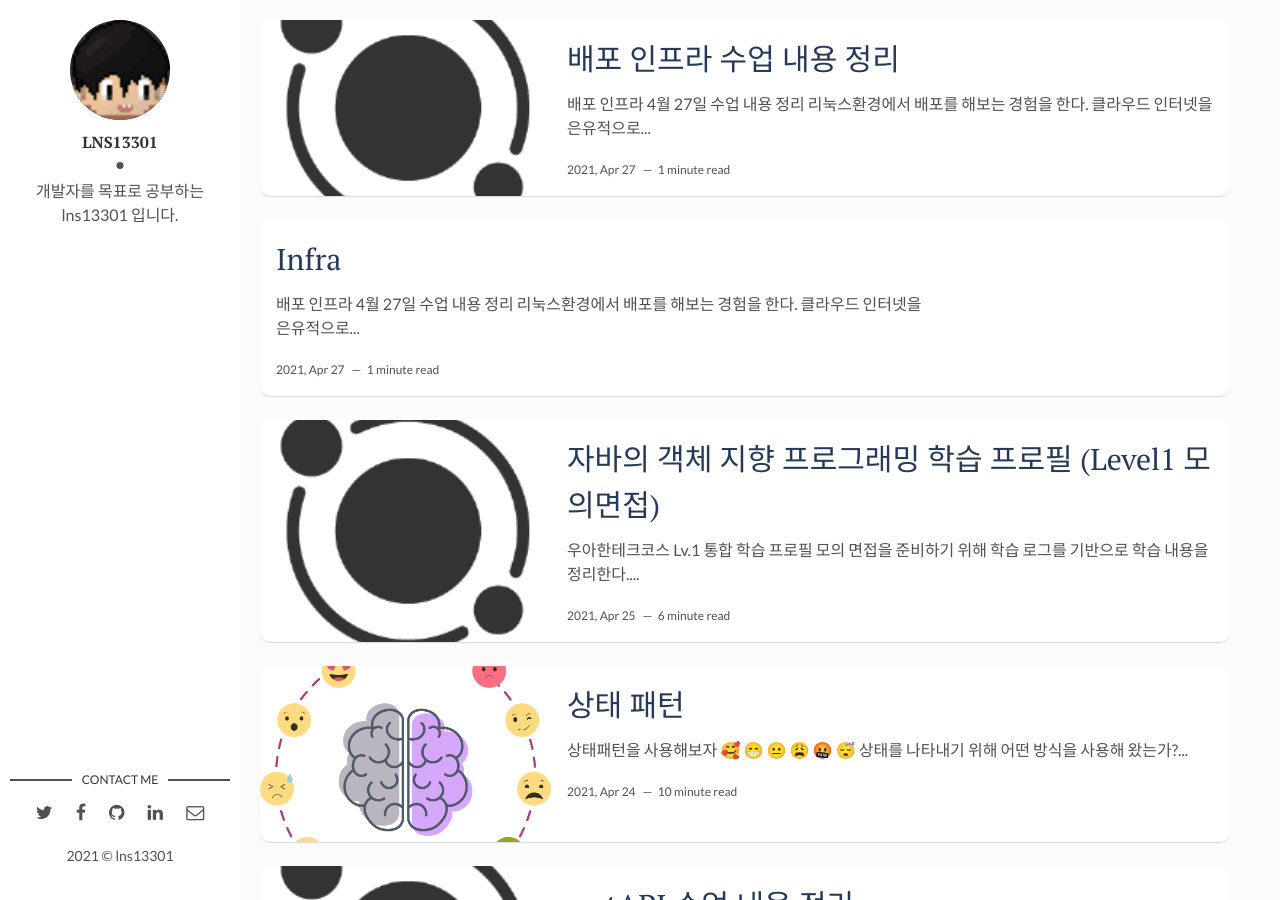
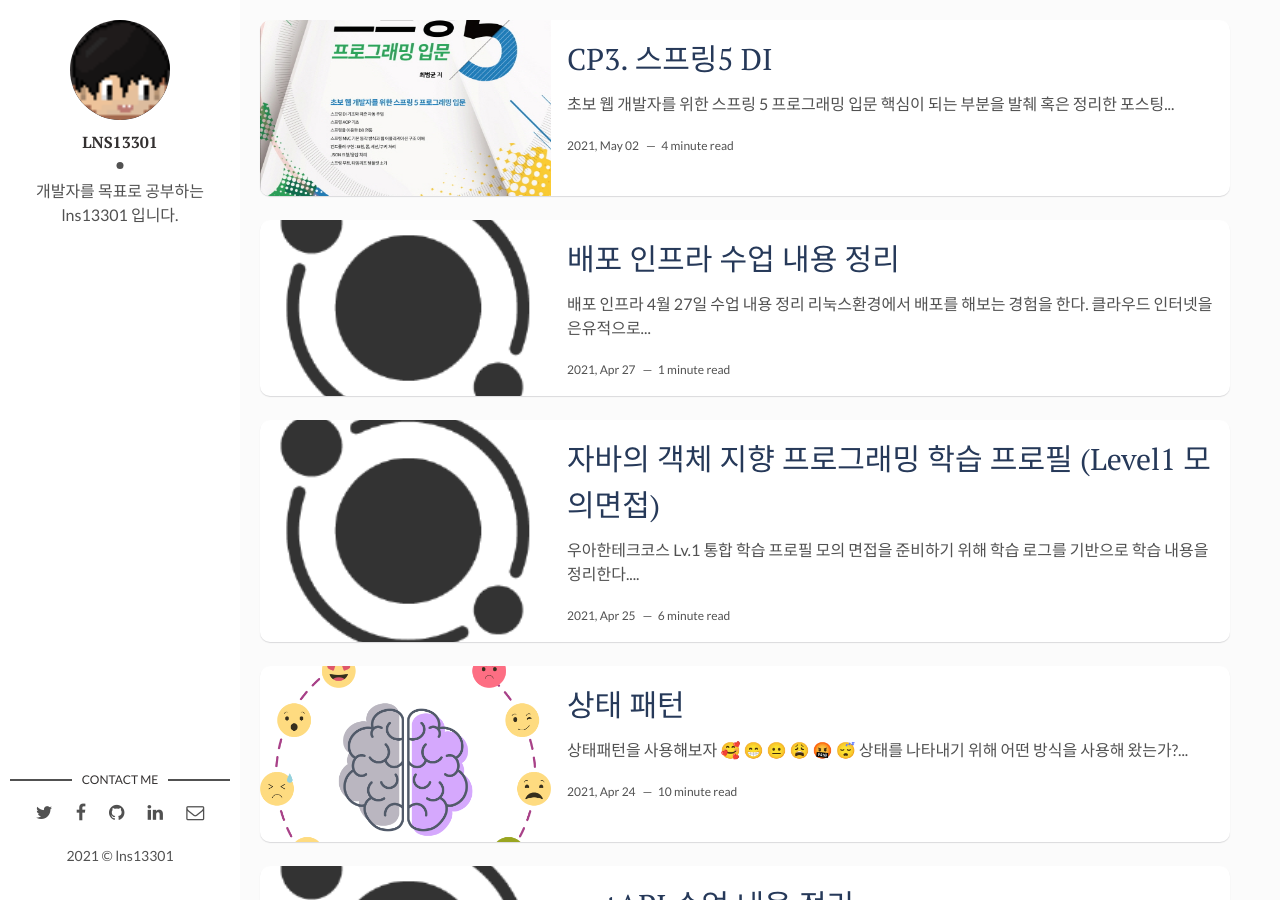
Before and after one commit to lns13301/github-blog, a Jekyll site: the page built from index.html, in a window 1280 px wide and 900 px high. Built offline with Jekyll 4.4.1, drawn with Linux system fonts in a browser that asks for light colours; the list of posts is cut into pages by our own code; part of the change alters nothing that is shown.

Commit message:
feat: 스프링5 챕터3 정리 추가

````diff
--- a/_posts/2021-04-27-infla.md
+++ /dev/null
@@ -1,58 +0,0 @@
----
-layout: post
-title: 배포 인프라 수업 내용 정리
-date: 2021-04-27 20:50:00 +0900
-description: 우테코 수업
-img: woowacourse.png
-tags: network study
----
-
-# 배포 인프라
-
-4월 27일 수업 내용 정리
-
-리눅스환경에서 배포를 해보는 경험을 한다.
-
-
-## 클라우드
-
-인터넷을 은유적으로 부르는 말이다.
-
-
-
-## 관심사의 분리
-
-- 우리의 서비스가 어떻게 구성되어 있나요?
-  - 파일, DB 등 저장소에 있는 데이터를 서버에서 원하는대로 가공해서 정보를 전달
-  - 데이터를 어떻게 <b>얻을, 가공, 보관/처리</b> 할 것인가?
-  - <b>어떤 대상</b>에게 서비스를 할 것인가?
-  - 사용자가 <b>원하는 것</b>은 무엇인가?
-
-
-
-## 개인 PC / 사무실 서버에서 서비스할 경우
-
-### 문제점
-
-- 데이터를 어떻게 관리할 것인가
-- 서브를 어떻게 관리할 것인가
-- 네트워크를 어떻게 관리할 것인가
-
-
-
-## 데이터센터를 활용할 경우
-
-### 문제점
-
-- 데이터를 어떻게 관리할 것인가
-  - 이중화 구성은 어떻게 하지?
-  - 데이터센토도 이중화할 필요는 없을까?
-  - 자주 사용하지 않는 데이터는 장기 백업을 해야하나?
-- 서브를 어떻게 관리할 것인가
-  - Rock 관리를 위해 상주인력을 둬야하나
-  - 유휴장비는 얼마나 두어야 할까?
-  - 배포 구성은 어떻게 하지?
-- 네트워크를 어떻게 관리할 것인가
-  - DDoS 대응장비는 있는걸까?
-  - 보안 구성(망분리, 방화벽, VPN, OTP 등)은 누가 하지?
-  - 보안 관제도 따로 두어야 하는걸까?
--- a/_posts/2021-04-27-infra.md
+++ b/_posts/2021-04-27-infra.md
@@ -1,9 +1,17 @@
+---
+layout: post
+title: 배포 인프라 수업 내용 정리
+date: 2021-04-27 20:50:00 +0900
+description: 우테코 수업
+img: woowacourse.png
+tags: network study
+---
+
 # 배포 인프라
 
 4월 27일 수업 내용 정리
 
 리눅스환경에서 배포를 해보는 경험을 한다.
-
 
 
 ## 클라우드
--- /dev/null
+++ b/_posts/2021-05-02-spring5-chapter3.md
@@ -0,0 +1,184 @@
+---
+layout: post
+title: CP3. 스프링5 DI
+date: 2021-05-02 14:50:00 +0900
+description: 스프링 스터디를 위한 챕터별 내용 정리
+img: spring5.jpg
+tags: spring study
+---
+
+# 초보 웹 개발자를 위한 스프링 5 프로그래밍 입문
+
+핵심이 되는 부분을 발췌 혹은 정리한 포스팅 입니다.
+
+## Chapter 03 스프링 DI
+
+- 객체 의존과 의존 주입(DI)
+- 객체 조립
+- 스프링 DI 설정
+
+
+
+### 1. 의존이란?
+
+한 클래스가 다른 클래스의 메서드를 실행할 때 이를 <b>의존</b>한다고 표현한다.
+
+```java
+public class MemeberRegisterService {
+  // MemberDao 는 MemberRegisterService 클래스의 의존 객체가 된다.
+	private MemberDao memberDao = new MemberDao();
+}
+
+public static void main(String[] args) {
+  // 의존하는 MemberDao 의 객체도 함께 생성한다.
+  MemberRegisterService mrs = new MemberRegisterService();
+}
+```
+
+클래스 내부에서 직접 의존 객체를 생성하는 것이 쉽긴 하지만 유지보수 관점에서 문제점을 유발할 수 있다.
+
+그렇기 때문에 직접 의존 객체를 생성하는 것이 아닌 의존 객체를 주입 받는 방법을 사용하면 위의 문제를 해결할 수 있다.
+
+
+
+### 2. DI를 통한 의존 처리
+
+DI(Dependency Injection, 의존 주입)는 의존하는 객체를 직접 생성하는 대신 의존 객체를 전달받는 방식을 사용한다.
+
+위에 예시로 구현해둔 MemberRegisterService 클래스에 DI 를 적용하면 아래와 같이 구현할 수 있다.
+
+```java
+public class MemeberRegisterService {
+	private MemberDao memberDao = new MemberDao();
+
+  public MemberRegisterService(MemberDao memberDao) {
+    this.memberDao = memberDao;
+  }
+}
+```
+
+직접 의존 객체를 생성했던 코드와 달리 바뀐 코드는 의존 객체를 직접 생성하지 않고 생성자를 통해서 의존 객체를 전달받는다.
+
+위와 같이 생성자(혹은 Setter)를 통해 의존하고 있는 객체를 주입 받는 것을 DI 패턴을 따르고 있다고 한다.
+
+
+
+### 3. DI와 의존 객체 변경의 유연함
+
+MemberDao 클래스는 회원 데이터를 데이터베이스에 저장한다고 가정한다. 이 상태에서 회원 데이터의 빠른 조회를 위해 캐시를 적용해야 하는 상황이 발생했다. 그래서 MemberDao 클래스를 상속받은 CachedMemberDao 클래스를 만들었다.
+
+여러 객체에서 MemberDao 를 사용 중이라면 사용 중인 모든 객체의 필드를 CachedMemberDao 로 수정해 줘야 한다. 하지만 DI 를 사용하면 실제 객체를 생성하는 한 곳만 CachedMemberDao 로 수정해주면 나머지 객체를 생성할 때 자동으로 생성자에 변경된 CachedMemberDao 인스턴스가 주입되어 생성된다.
+
+앞서 의존 객체를 직접 생성했던 방식에 비해 변경할 코드가 한 곳으로 집중되는 것을 알 수 있다.
+
+
+
+### 5. 객체 조립기
+
+앞서 DI 를 설명할 때 객체 생성에 사용할 클래스를 변경하기 위해 객체를 주입하는 코드 한 곳만 변경하면 된다고 했다. 그렇다면 실제 객체를 생성하는 코드는 메인 메서드에서 객체를 생성하면 될 것 같다.
+
+```java
+public static void main(String[] args) {
+  MemberDao memberDao = new MemberDao();
+  MemberRegisterService mrs = new MemberRegisterService(memberDao);
+  ChangePasswordService cps = new ChangePasswordService();
+  cps.setMemberDao(memberDao);
+}
+```
+
+위의 방법보다 더 나은 방법은 객체를 생성하고 의존 객체를 주입해주는 클래스를 따로 작성하는 것이다. 의존 객체를 주입한다는 것은 서로 다른 두 객체를 조립한다고 생각할 수 있는데, 이런 의미에서 이 클래스를 조립기라고도 표현한다.
+
+```java
+public class Assembler {
+	private MemberDao memberDao;
+	private MemberRegisterService regSvc;
+	private ChangePasswordService pwdSvc;
+
+	public Assembler() {
+		memberDao = new MemberDao();
+		regSvc = new MemberRegisterService(memberDao);
+		pwdSvc = new ChangePasswordService();
+		pwdSvc.setMemberDao(memberDao);
+	}
+
+	public MemberDao getMemberDao() {
+		return memberDao;
+	}
+
+	public MemberRegisterService getMemberRegisterService() {
+    return regSvc;
+  }
+
+  public ChangePasswordService getChangePasswordService() {
+    return pwdSvc;
+  }
+}
+```
+
+Assembler 클래스를 사용하는 코드는 다음처럼 Assembler 객체를 생성한다. 그리고 get 메서드를 이용해서 필요한 객체를 구하고 그 객체를 사용한다.
+
+
+
+### 6. 스프링의 DI 설정
+
+스프링은 DI 를 지원하는 범용 조립기와 유사한 기능을 제공한다.
+
+에너테이션
+
+- @Configuration: 스프링 설정 클래스를 의미한다. 이 애너테이션을 붙여야 스프링 설정 클래스로 사용할 수 있다.
+- @Bean: 메서드가 생성한 객체를 빈이라고 설정한다.
+
+AnnotationConfigApplicationContext 클래스를 이용해서 스프링 컨테이너를 생성할 수 있다.
+
+```java
+ApplicationContext ctx = new AnnotationConfigApplicationContext(AppCtx.class);
+
+// 컨테이너에서 이름이 memberRegSvc 인 빈 객체를 구한다.
+MemberRegisterService regSvc =
+	ctx.getBean("memberRegSvc", MemberRegisterService.class);
+```
+
+위 코드에서 구한 MemberRegisterService 객체는 내부에서 memberDao 빈 객체를 사용한다.
+
+
+
+### 7. @Configuration 설정 클래스의 @Bean 설정과 싱글톤
+
+스프링 컨테이너가 생성한 빈은 싱글톤 객체다.
+
+@Bean이 붙은 메서드에 대해 한 개의 객체만 생성한다. 같은 메서드를 여러 번 호출하더라도 항상 같은 객체를 리턴하는 것을 의미한다.
+
+
+
+### 8. 두 개 이상의 설정파일 사용하기
+
+스프링은 한 개 이상의 설정 파일을 이용해서 컨테이너를 생성할 수 있다.
+
+#### @Autowired
+
+- 스프링의 자동 주입 기능을 위한 것이다.
+- 이 설정은 의존 주입과 관련이 있다.
+- 해당 애너테이션을 붙이면 해당 타입의 빈을 찾아서 필드에 할당한다.
+- 스프링 빈에 의존하는 다른 빈을 자동으로 주입하고 싶을 때 사용한다.
+
+#### @Import(className.class)
+
+- 함께 사용할 설정 클래스를 지정한다.
+
+
+
+### 9. getBean() 메서드 사용
+
+첫 번째 인자는 빈의 이름, 두 번째 인자는 빈의 타입이다.
+
+빈 이름을 지정하지 않고 타입만으로도 빈을 구할 수도 있다. 이 때는 해당 타입의 빈 객체가 한 개만 존재해야 한다.
+
+
+
+### 10. 주입 대상 객체를 모두 빈 객체로 설정해야 하나?
+
+주입할 객체가 꼭 스프링 빈이어야 할 필요는 없다.
+
+객체를 스프링 빈으로 등록할 때와 등록하지 않을 때의 차이는 스프링 컨테이너가 객체를 관리하는지 여부이다. 스프링 컨테이너는 자동 주입 라이프사이클 관리 등 단순 객체 생성 외에 객체 관리를 위한 다양한 기능을 제공하는데 빈으로 등록한 객체에만 기능을 적용한다.
+
+최근에는 의존 주입 대상은 스프링 빈으로 등록하는 것이 보통이다.
````
Also changed, not shown: assets/img/spring5.jpg (added).
